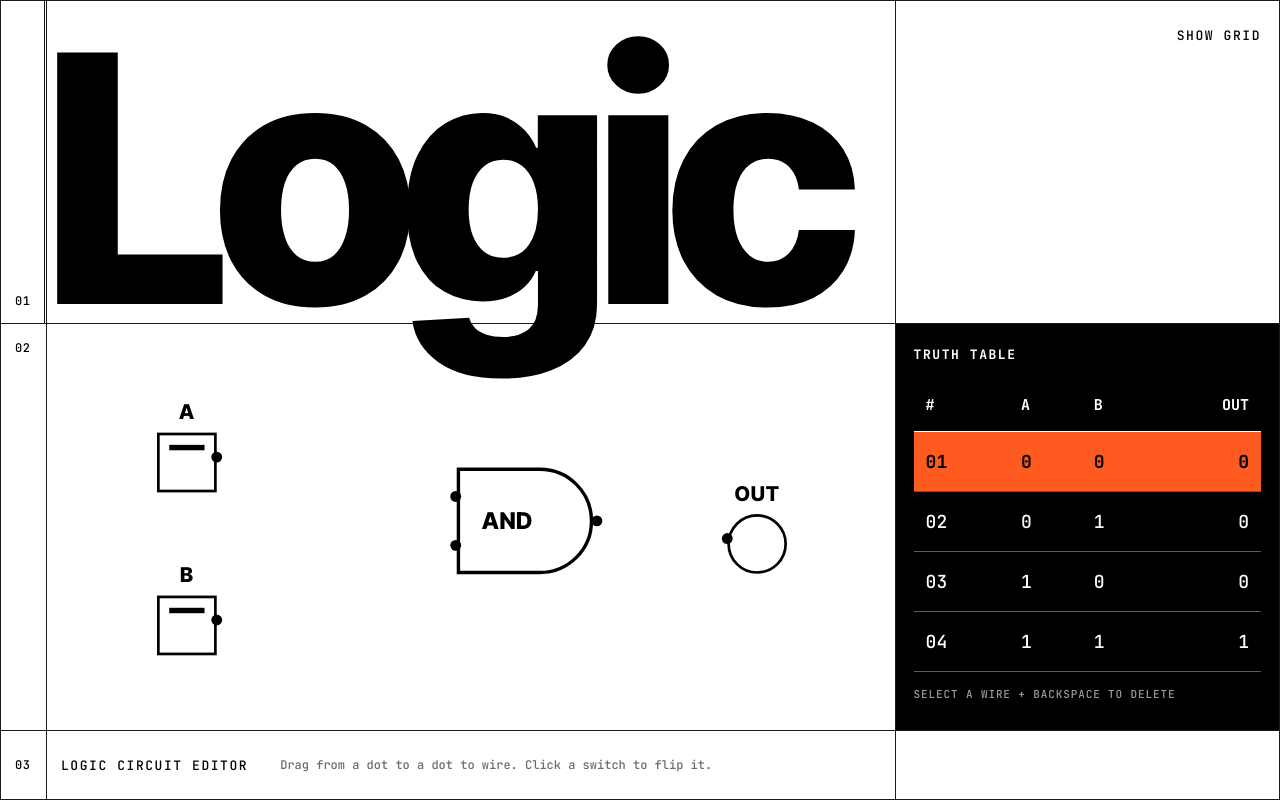
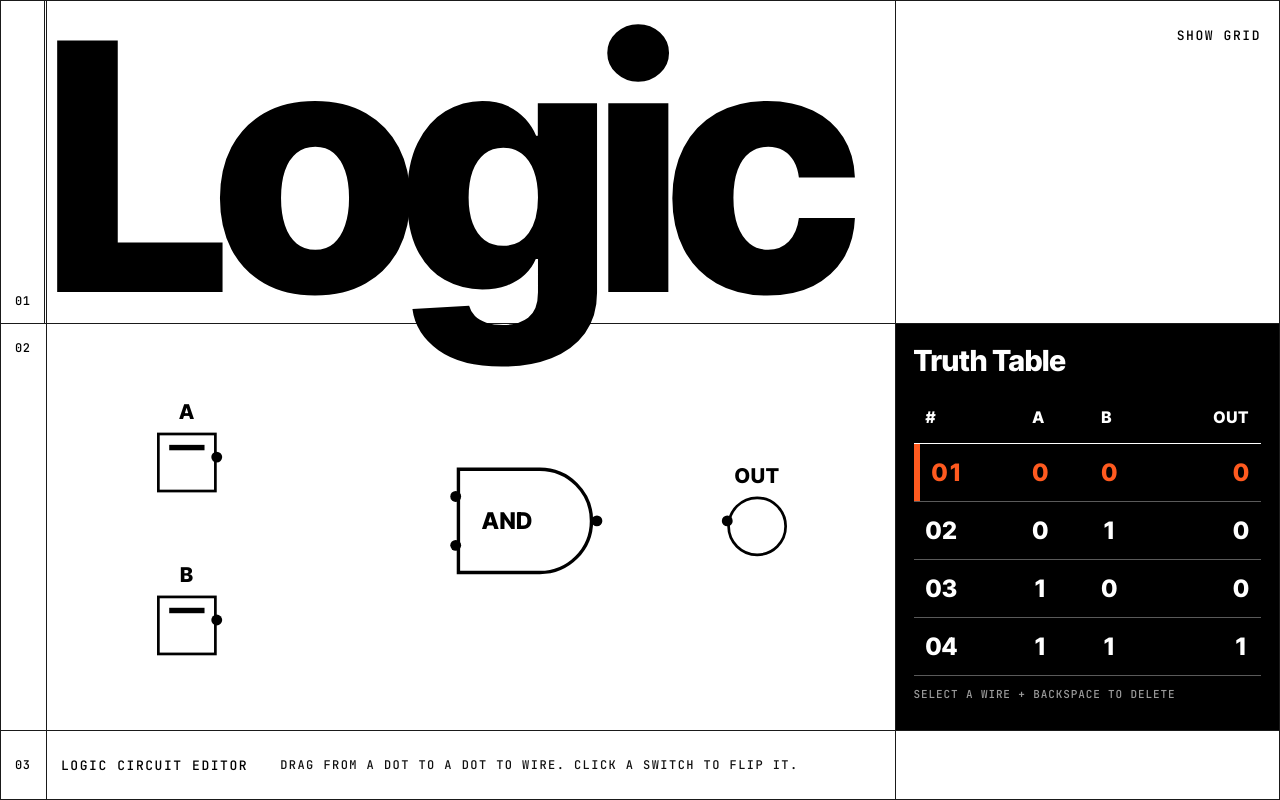
Before and after one commit to Forzalab/bruhbruh, a React (Vite) app: page / in a window 1280 px wide. Built offline with nearby package versions, Linux system fonts and the light colour scheme.

Commit message:
Fix pass 1: bold grotesk truth table, bar-marked live row, baseline, straight OUT wire, status contrast
Co-Authored-By: Claude Opus 5.5 <noreply@anthropic.com>

```diff
--- a/src/App.jsx
+++ b/src/App.jsx
@@ -18,7 +18,7 @@ const VIEW = [
   { id: 's1', type: 'S', position: { x: 40, y: 80 }, data: {} },
   { id: 's2', type: 'S', position: { x: 40, y: 200 }, data: {} },
   { id: 'g1', type: 'G', position: { x: 260, y: 130 }, data: {} },
-  { id: 'l1', type: 'L', position: { x: 460, y: 140 }, data: {} },
+  { id: 'l1', type: 'L', position: { x: 460, y: 127 }, data: {} },
 ];
 
 let nextWire = 1;
@@ -99,7 +99,7 @@ export default function App() {
         </ReactFlow>
       </main>
       <aside className="cell c-side r2 truth" aria-label="Truth table">
-        <h2 className="label">Truth table</h2>
+        <h2 className="label">Truth Table</h2>
         <table>
           <thead><tr><th>#</th><th>A</th><th>B</th><th>OUT</th></tr></thead>
           <tbody>
--- a/src/theme.css
+++ b/src/theme.css
@@ -57,7 +57,7 @@ body { background: var(--bg); color: var(--ink); font-family: var(--font); }
 /* Giant wordmark: sits in row 01 and its descender breaks into row 02. */
 .wordmark {
   position: absolute; z-index: 5; pointer-events: none; margin: 0;
-  left: calc(var(--margin) - 4px); top: calc(var(--r1) - 0.92em);
+  left: calc(var(--margin) - 4px); top: calc(var(--r1) - 0.92em - 12px);
   font: 800 25.8vw/1 var(--font); letter-spacing: -0.05em; color: var(--ink);
   font-size: min(27vw, 400px);
 }
@@ -67,16 +67,17 @@ body { background: var(--bg); color: var(--ink); font-family: var(--font); }
 
 /* Truth table: black block, white mono digits. */
 .truth { background: var(--ink); color: var(--on-ink); padding: 22px 18px 18px; display: flex; flex-direction: column; }
-.truth .label { font-weight: 700; color: var(--on-ink); }
+.truth .label { font: 800 29px/1 var(--font); letter-spacing: -0.01em; text-transform: none; color: var(--on-ink); }
 .truth table { width: 100%; border-collapse: collapse; margin-top: 32px; font-family: var(--mono); }
-.truth th { font: 700 15px var(--mono); text-align: left; padding: 0 12px 16px; border-bottom: var(--hair) solid #fff; }
-.truth td { font: 500 18px var(--mono); padding: 18px 12px; border-bottom: var(--hair) solid #5a5a5a; font-variant-numeric: tabular-nums; }
+.truth th { font: 800 16px var(--font); letter-spacing: .04em; text-align: left; padding: 0 12px 16px; border-bottom: var(--hair) solid #fff; }
+.truth td { font: 800 24px var(--font); padding: 14px 12px; border-bottom: var(--hair) solid #5a5a5a; font-variant-numeric: tabular-nums; }
 .truth th:last-child, .truth td:last-child { text-align: right; }
-.truth tr.live td { background: var(--wire-1); color: #000; font-weight: 700; }
+.truth tr.live td { color: var(--wire-1); }
+.truth tr.live td:first-child { box-shadow: inset 6px 0 0 var(--wire-1); padding-left: 18px; }
 .truth .hint { margin-top: auto; font: 500 11px var(--mono); letter-spacing: .08em; text-transform: uppercase; color: #9a9a9a; }
 
 .status { display: flex; align-items: center; gap: 32px; padding: 0 14px; }
-.status .msg { font: 500 12px var(--mono); color: var(--mute); }
+.status .msg { font: 500 12px var(--mono); color: #111; text-transform: uppercase; letter-spacing: .12em; }
 .status.bad .msg { color: var(--ink); font-weight: 700; }
 .status.bad .msg::before { content: '\25A0  '; color: var(--wire-1); }
 
```
Also changed, not shown: 1 other file (tests, documents, lock files or other folders).
